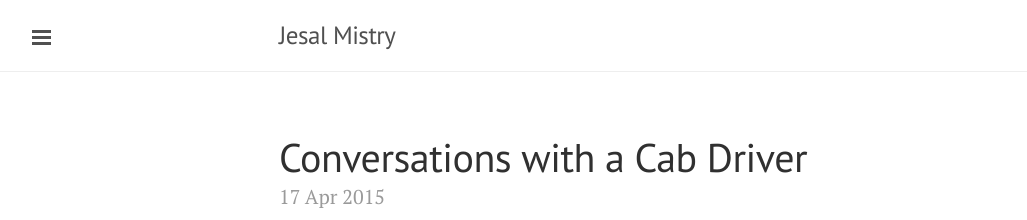
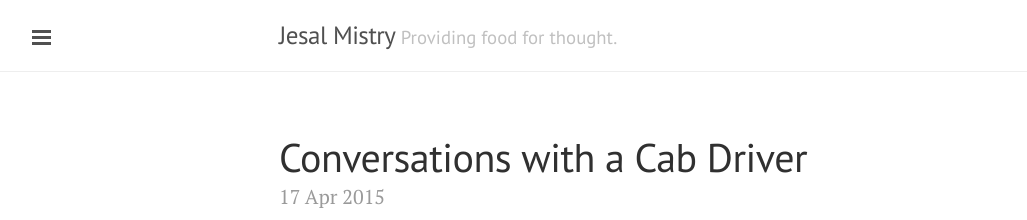
Before and after one commit to jesalnmistry/jesalnmistry.github.io, a Jekyll site: the page built from index.html, in a window 1280 px wide and 900 px high. Shown: the top 220 px of the window, without its empty margins (1-1028 px from the left). Built offline with Jekyll 4.4.1, drawn with Linux system fonts in a browser that asks for light colours; Markdown is read by kramdown in place of the engine named in the settings; the list of posts is cut into pages by our own code.

Commit message:
added tagline & short description for blog.

```diff
--- a/_config.yml
+++ b/_config.yml
@@ -11,8 +11,8 @@
 
 # Setup
 title:            Jesal Mistry
-#tagline:          <some tagline>
-#description:      <some description>
+tagline:          'Providing food for thought.'
+description:      'Made with ♥ by <a href="https://twitter.com/jesalnmistry" target="_blank">@jesalnmistry</a>.'
 url:              http://jesalnmistry.github.io
 baseurl:          /
 
```
